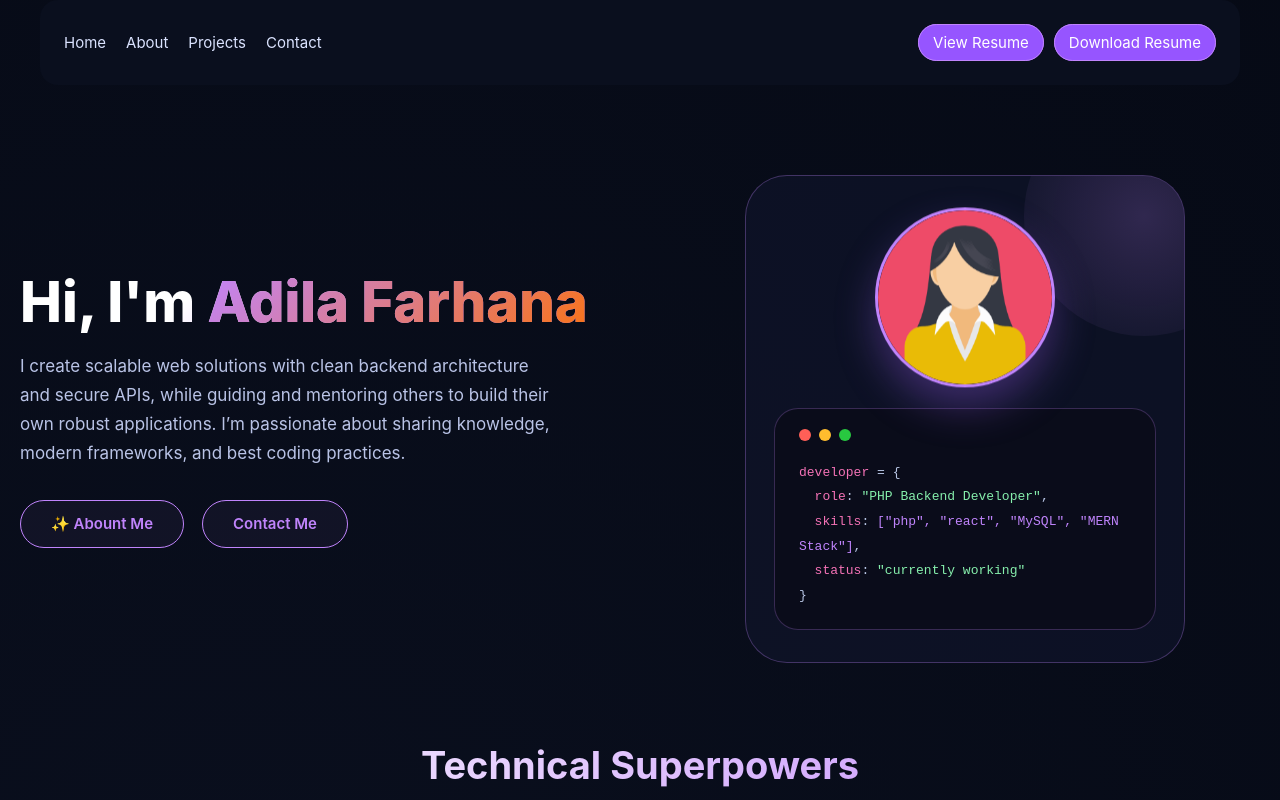
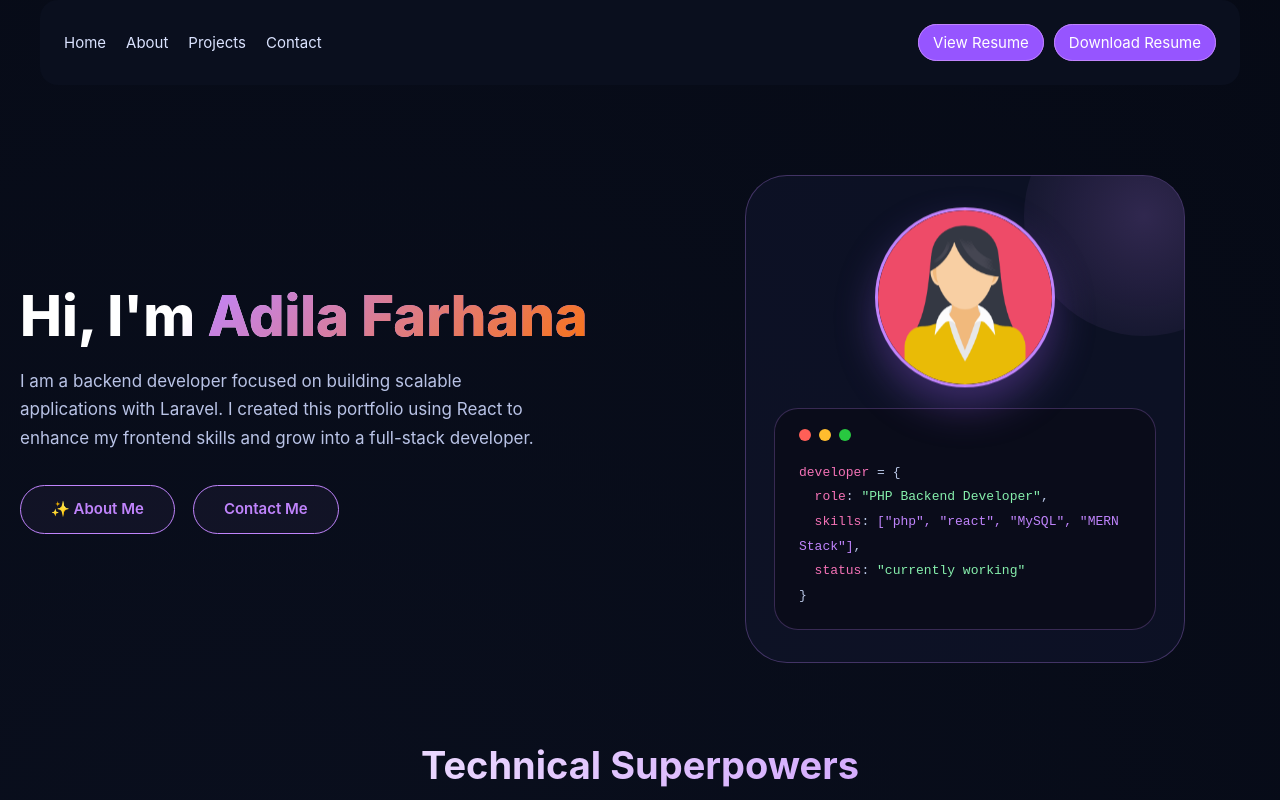
Before and after one commit to adilafarhana/portfolio, a React (Create React App) app: page / in a window 1280 px wide. Shown: the top 800 px of the page. Built offline with nearby package versions, Linux system fonts and the light colour scheme.

Commit message:
bug fixing

```diff
--- a/src/components.jsx/Login.jsx
+++ b/src/components.jsx/Login.jsx
@@ -684,10 +684,10 @@ const Home = () => {
           <div className="hero-wrapper">
             <div className="hero-left">
               <h1>Hi, I'm <span>Adila Farhana</span></h1>
-    <p>I create scalable web solutions with clean backend architecture and secure APIs, while guiding and mentoring others to build their own robust applications. I’m passionate about sharing knowledge, modern frameworks, and best coding practices.</p>
+    <p>I am a backend developer focused on building scalable applications with Laravel. I created this portfolio using React to enhance my frontend skills and grow into a full-stack developer.</p>
               <div className="cta-buttons">
                 <button className="btn btn-outline" onClick={() => navigate("/about")}>
-                  ✨ Abount Me
+                  ✨ About Me
                 </button>
                 <button className="btn btn-outline" onClick={() => navigate("/contact")}>
                   Contact Me
```
